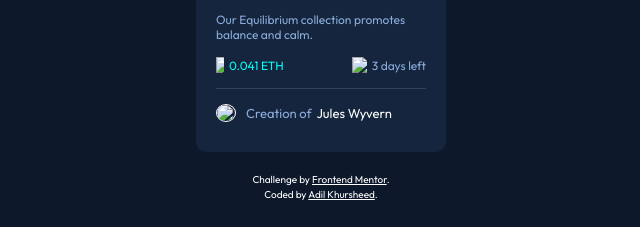
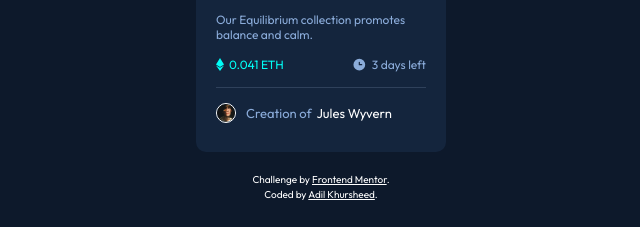
Before and after one commit to adil-khursheed/NFT-preview-card-component, a plain HTML site: page index.html in a window 1280 px wide. Shown: the part 433-660 px from the top of the page, 319-959 px from the left. Drawn offline with Linux system fonts and the light colour scheme.

Commit message:
Update index.html

```diff
--- a/index.html
+++ b/index.html
@@ -23,11 +23,11 @@
         Our Equilibrium collection promotes balance and calm.
       </p>
       <div class="price_desc">
-        <p class="price"><img src="images/icon-ethereum.svg" /> <span>0.041 ETH</span></p>
-        <p class="days_left"><img src="images/icon-clock.svg"> <span>3 days left</span></p>
+        <p class="price"><img src="icon-ethereum.svg" /> <span>0.041 ETH</span></p>
+        <p class="days_left"><img src="icon-clock.svg"> <span>3 days left</span></p>
       </div>
       <div class="creator">
-        <img src="images/image-avatar.png">
+        <img src="image-avatar.png">
       <p>Creation of <span>Jules Wyvern</span></p>
     </div>
     </div>
```
